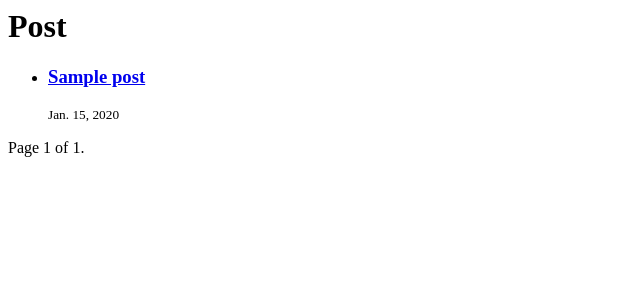
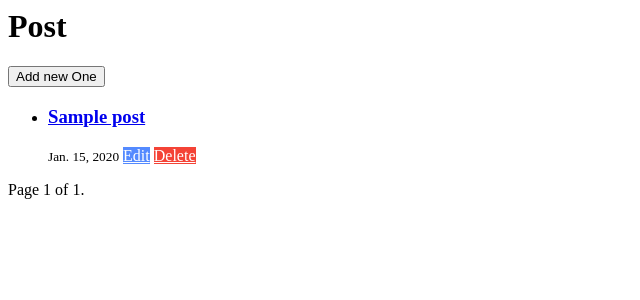
Before and after one commit to raya-mansouri/advance-blog-django, a Django app: page /blog/post/ in a window 1280 px wide. Shown: the top 300 px of the page, without its empty margins (0-640 px from the left). Run offline with Django 4.2, Linux system fonts and the light colour scheme; tables that the repository leaves empty hold one stand-in row (values such as "Sample post").

Commit message:
add PostUpdateView to blog.views

```diff
--- a/core/blog/urls.py
+++ b/core/blog/urls.py
@@ -10,8 +10,8 @@ urlpatterns = [
     path('post/',PostListView.as_view(), name='post-list'),
     path('post/create/', PostCreateView.as_view(), name='post-create'),
     path("post/<int:pk>/", PostDetailView.as_view(), name="post-detail"),
-    path('post/<int:pk>/', PostUpdateView.as_view(), name='post-update'),
-    path('post/<int:pk>/delete/', PostDeleteView.as_view(), name='post-delete'),
+    path('post/update/<int:pk>/', PostUpdateView.as_view(), name='post-update'),
+    path('post/delete/<int:pk>/', PostDeleteView.as_view(), name='post-delete'),
     path(
         "go-to-index/",
         RedirectView.as_view(pattern_name='blog:index'),
--- a/core/blog/views.py
+++ b/core/blog/views.py
@@ -66,7 +66,10 @@ class PostCreateView(LoginRequiredMixin, CreateView):
 
 
 class PostUpdateView(UpdateView):
-    pass
+    model = Post
+    form_class = PostForm
+    success_url = reverse_lazy('blog:post-list')
+    template_name_suffix = '_form'
 
 
 class PostDeleteView(DeleteView):
--- a/core/templates/blog/post_list.html
+++ b/core/templates/blog/post_list.html
@@ -1,10 +1,13 @@
 <h1>Post</h1>
+<button href="{% url 'blog:post-create' %}">Add new One</button>
 <ul>
   {% for post in posts %}
     <li>
       <h3><a href="{% url 'blog:post-detail' pk=post.id %}">{{ post.title }}</a></h3>
     </li>
     <small>{{ post.published_date|date }}</small>
+    <a style='background-color: #548aff; color: white;' href="{% url 'blog:post-update' pk=post.id %}">Edit</a>
+    <a style='background-color: #f44336; color: white;' href="{% url 'blog:post-delete' pk=post.id %}">Delete</a>
     {% empty %}
     <li>No post yet.</li>
   {% endfor %}
```
